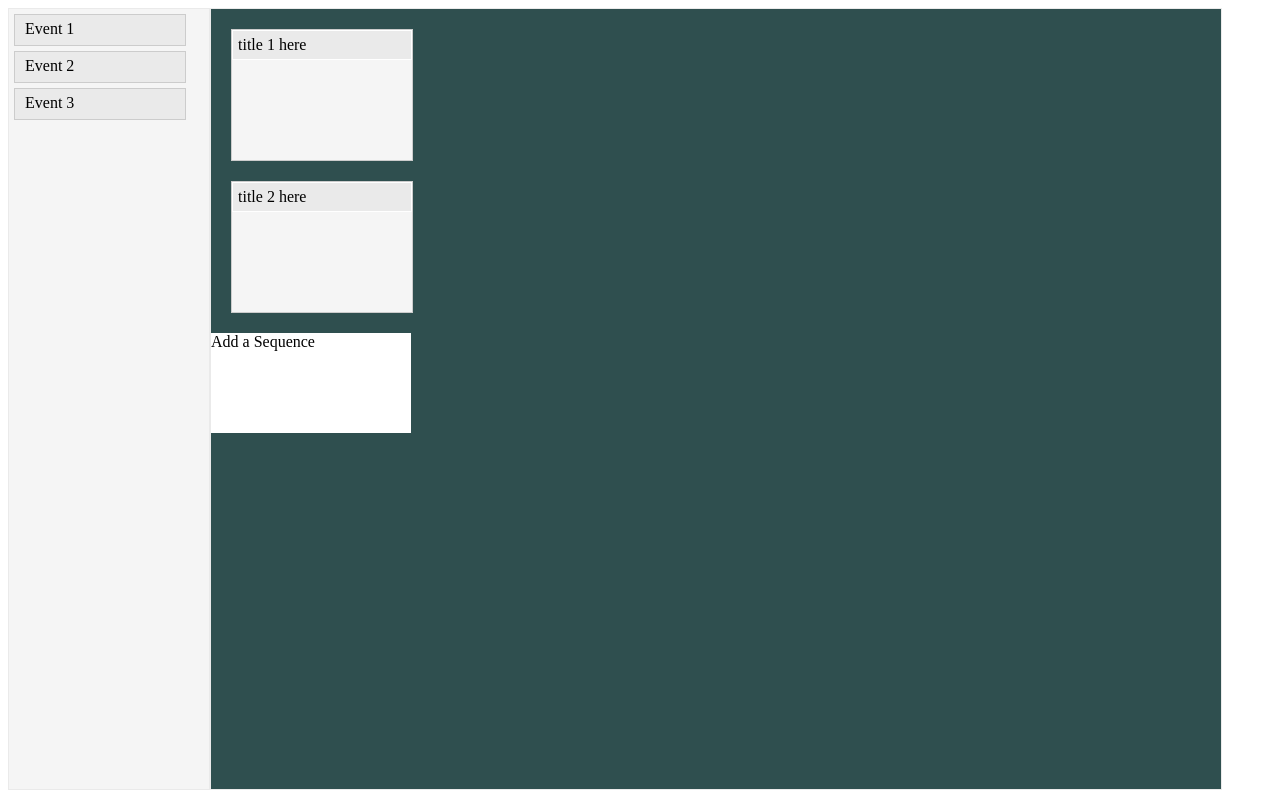
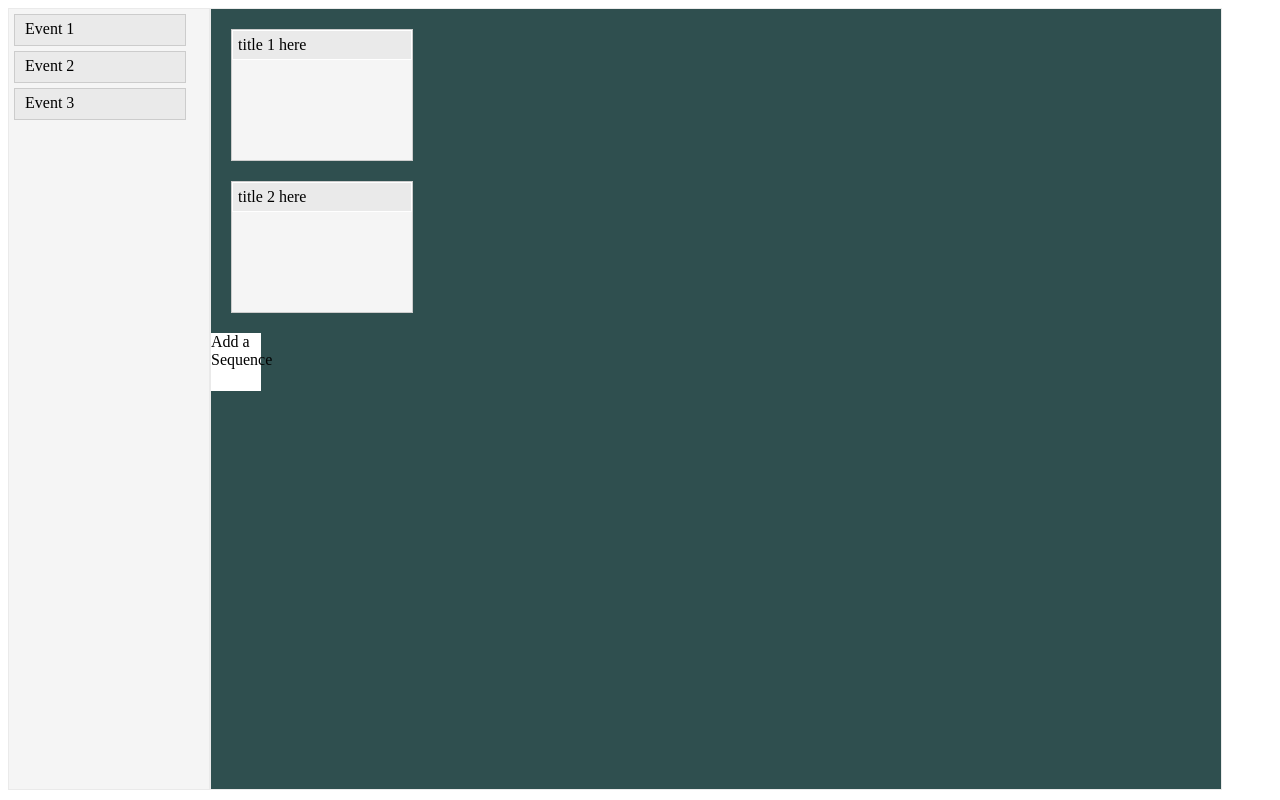
Before and after one commit to paradolfino/at, a plain HTML site: page index.html in a window 1280 px wide. Drawn offline with nearby package versions, Linux system fonts and the light colour scheme.

Commit message:
commit 56 to pool[pretty-living-villages-68008f] at 20:46 - 16/02/2018

```diff
--- a/index.html
+++ b/index.html
@@ -91,8 +91,8 @@
         }
 
         .add-seq {
-            height: 100px;
-            width: 200px;
+            height: 58px;
+            width: 50px;
             background-color: white;
         }
     </style>
```
